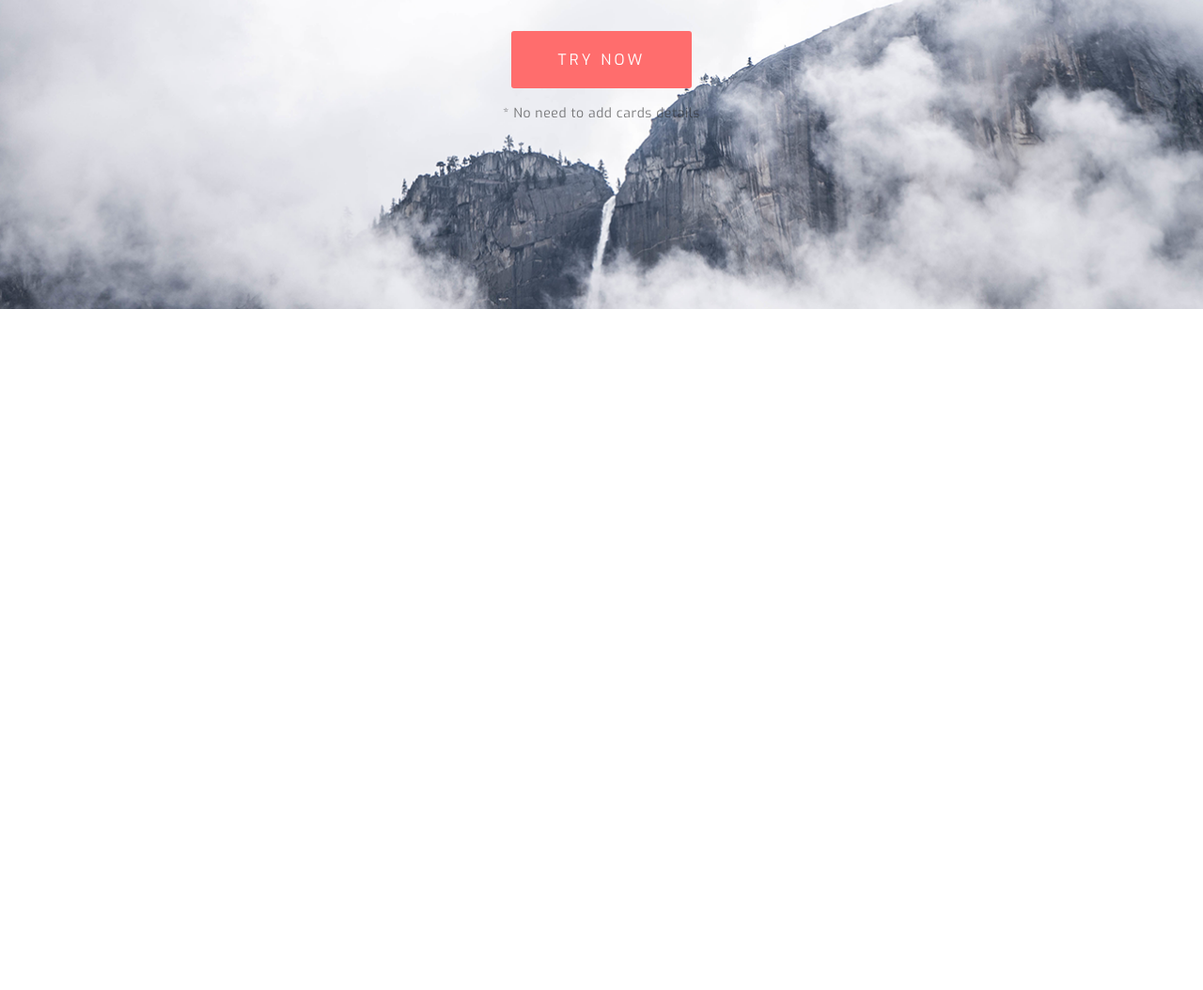
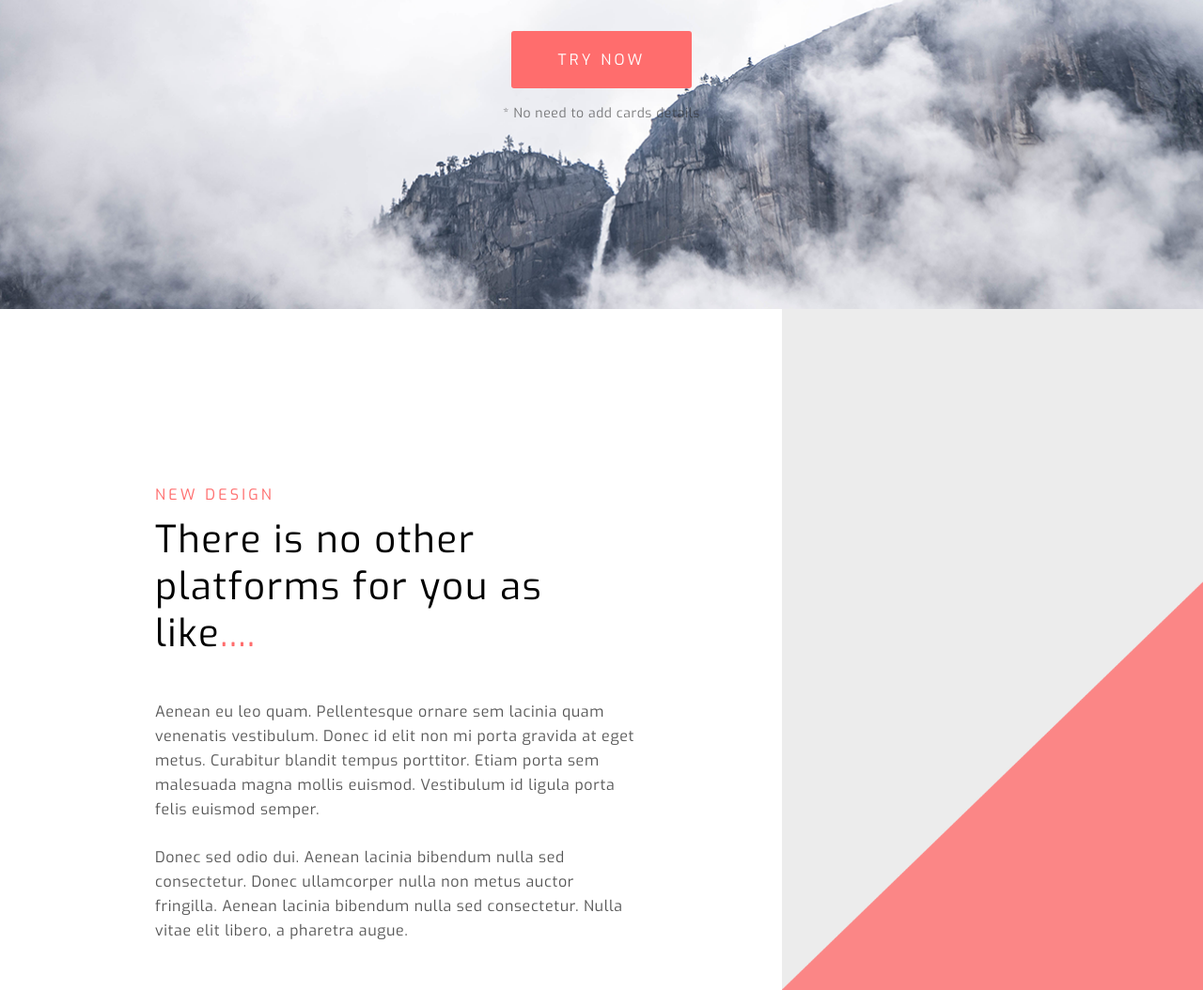
Before and after one commit to legion91/Portfolio, a website: page index.html in a window 1280 px wide. Shown: the part 481-1535 px from the top of the page at 94% size. Before the commit the page ends 810 px from the top, so only its background shows below. Drawn offline with Linux system fonts and the light colour scheme.

Commit message:
-rebuild

```diff
--- a/index.html
+++ b/index.html
@@ -22,8 +22,16 @@
 
   <main>
 
-      <section>
-
+      <section class="design">
+          <div class="design__left-box">
+              <h4 class="design__sub-heading sub-heading">NEW DESIGN</h4>
+              <h2 class="design__heading heading">There is no other platforms for you as like<span>....</span></h2>
+              <p class="design__description description child">Aenean eu leo quam. Pellentesque ornare sem lacinia quam venenatis vestibulum. Donec id elit non mi porta gravida at eget metus. Curabitur blandit tempus porttitor. Etiam porta sem malesuada magna mollis euismod. Vestibulum id ligula porta felis euismod semper.</p>
+              <p class="design__description description"> Donec sed odio dui. Aenean lacinia bibendum nulla sed consectetur. Donec ullamcorper nulla non metus auctor fringilla. Aenean lacinia bibendum nulla sed consectetur. Nulla vitae elit libero, a pharetra augue.</p>
+          </div>
+          <div class="design__right-box">
+              <img class="design__delta" src="build/img/delta.png" alt="delta">
+          </div>
       </section>
 
       <section>
--- /dev/null
+++ b/src/css/design-section.scss
@@ -0,0 +1,61 @@
+.design {
+  width: 100%;
+  min-height: 725px;
+  display: flex;
+  flex-direction: row;
+  justify-content: space-between;
+}
+
+.design__left-box {
+  width: 65%;
+  min-height: 725px;
+  position: relative;
+  padding: 190px 150px 0 165px;
+  z-index: 5;
+
+  @include media-query($medium-down) {
+    width: 100%;
+    padding-bottom: 20px;
+    padding: 190px 100px 0 100px;
+  }
+}
+
+.design__sub-heading {
+   margin-bottom: 15px;
+ }
+
+.design__heading {
+  margin-bottom: 45px;
+
+  span {
+    color: $primary_red;
+  }
+}
+
+.design__description {
+
+}
+
+.child {
+  margin-bottom: 25px;
+}
+
+.design__right-box {
+  width: 35%;
+  min-height: 725px;
+  background-color: $primary_backgraund;
+  position: absolute;
+  display: flex;
+  align-items: flex-end;
+  right: 0;
+
+  @include media-query($medium-down) {
+    display: none;
+  }
+}
+
+.design__delta {
+  height: 60%;
+  width: 100%;
+  position: absolute;
+}
--- /dev/null
+++ b/src/css/global.scss
@@ -0,0 +1,32 @@
+.sub-heading {
+  color: $primary_red;
+  font-family: $primary_font;
+  font-size: 16px;
+  font-weight: 500;
+  text-transform: uppercase;
+  letter-spacing: 3.2px;
+}
+
+.heading {
+  font-family: $primary_font;
+  font-size: 40px;
+  font-weight: 500;
+  line-height: 50px;
+  letter-spacing: 1.6px;
+  color: $primary_black;
+  letter-spacing: 1.6px;
+
+  @include media-query($medium-down) {
+    font-size: 30px;
+  }
+}
+
+.description {
+  opacity: 0.66;
+  color: $primary_black;
+  font-family: $primary_font;
+  font-size: 16px;
+  font-weight: 500;
+  line-height: 26px;
+  letter-spacing: 0.64px;
+}
--- a/src/css/hero-section.scss
+++ b/src/css/hero-section.scss
@@ -11,13 +11,11 @@
   display: flex;
   justify-content: center;
   text-align: center;
-}
 
   .hero__block {
     display: flex;
     flex-direction: column;
     align-items: center;
-}
 
     .hero__block-heading {
       color: $color_text;
@@ -82,3 +80,5 @@
         padding-bottom: 20px;
       }
     }
+  }
+}
--- a/src/css/main.scss
+++ b/src/css/main.scss
@@ -2,3 +2,5 @@
 @import "nullstyle";
 @import "fonts";
 @import "hero-section";
+@import "design-section";
+@import "global";
--- a/src/css/variables.scss
+++ b/src/css/variables.scss
@@ -60,7 +60,10 @@ $color_text: #282828;
 $primary_red: #ff6d6d;
 $primary_white: #ffffff;
 $primary_black: #000000;
+$primary_backgraund: #ececec;
 
 // fonts
 $primary_font: 'Exo Regular', sans-serif;
 $heading_font: 'Exo Thin', sans-serif;
+
+//design__heading
```
Also changed, not shown: build/css/main.css, build/img/delta.png (added), 1 other file. Lines whose indentation alone changed are shown as unchanged.
